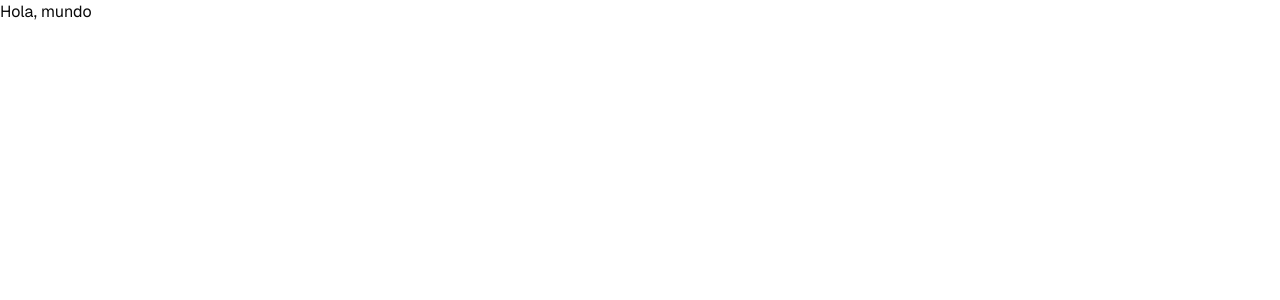
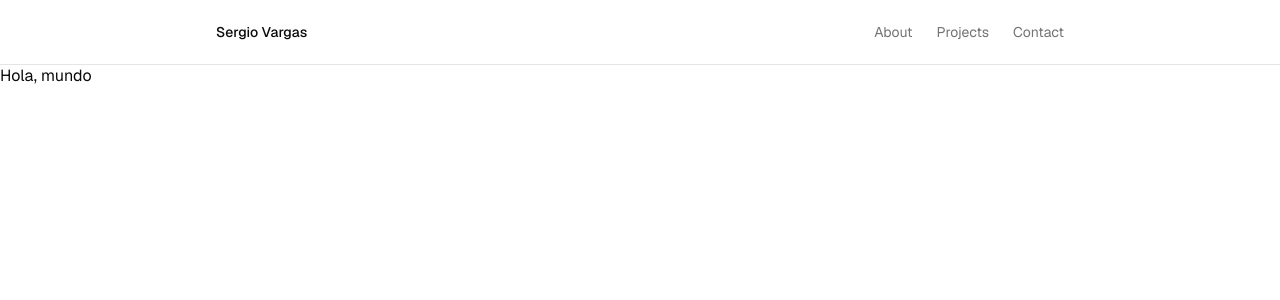
Before and after one commit to Sergioavr/Mi-portafolio, a Next.js app: page / in a window 1280 px wide. Shown: the top 300 px of the page. Built offline with nearby package versions, Linux system fonts and the light colour scheme.

Commit message:
feat: add navbar component

```diff
--- a/app/layout.tsx
+++ b/app/layout.tsx
@@ -1,6 +1,7 @@
 import type { Metadata } from "next";
 import { Geist, Geist_Mono } from "next/font/google";
 import "./globals.css";
+import Navbar from "@/components/sections/Navbar";
 
 const geistSans = Geist({
   variable: "--font-geist-sans",
@@ -27,7 +28,10 @@ export default function RootLayout({
       lang="es"
       className={`${geistSans.variable} ${geistMono.variable} h-full antialiased`}
     >
-      <body className="min-h-full flex flex-col">{children}</body>
+      <body className="min-h-full flex flex-col">
+        <Navbar />
+        {children}
+      </body>
     </html>
   );
 }
--- a/app/page.tsx
+++ b/app/page.tsx
@@ -1,6 +1,6 @@
 export default function Home() {
   return (
-    <main>
+    <main className="pt-16">
       <h1>Hola, mundo</h1>
     </main>
   );
--- /dev/null
+++ b/components/sections/Navbar.tsx
@@ -0,0 +1,31 @@
+import Link from "next/link";
+import { siteConfig } from "@/data";
+
+export default function Navbar() {
+  return (
+    <header className="fixed top-0 left-0 right-0 z-50 border-b border-black/10">
+      <nav className="max-w-4xl mx-auto px-6 h-16 flex items-center justify-between">
+        <Link href="/" className="font-medium text-sm">
+          {siteConfig.name}
+        </Link>
+        <ul className="flex items-center gap-6 list-none">
+          <li>
+            <Link href="#about" className="text-sm text-neutral-500 hover:text-neutral-900 transition-colors">
+              About
+            </Link>
+          </li>
+          <li>
+            <Link href="#projects" className="text-sm text-neutral-500 hover:text-neutral-900 transition-colors">
+              Projects
+            </Link>
+          </li>
+          <li>
+            <Link href="#contact" className="text-sm text-neutral-500 hover:text-neutral-900 transition-colors">
+              Contact
+            </Link>
+          </li>
+        </ul>
+      </nav>
+    </header>
+  );
+}
```
